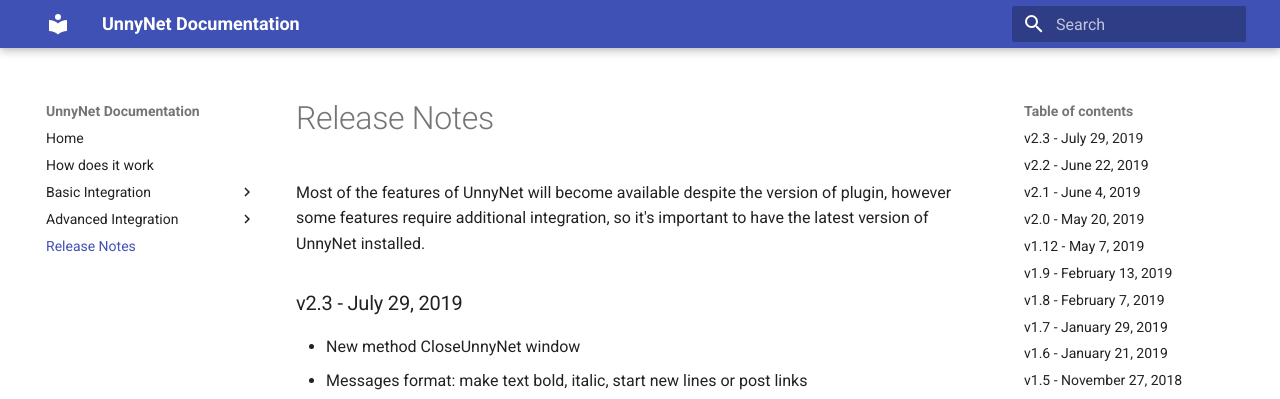
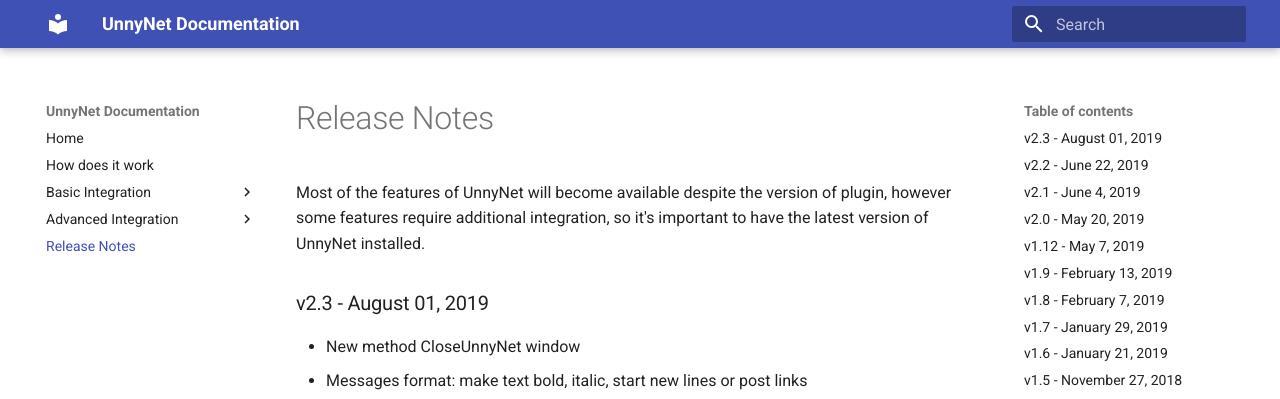
Before and after one commit to unnynet/unnynet-docs, an MkDocs documentation site: the page built from docs/release_notes.md, in a window 1280 px wide and 900 px high. Shown: the top 399 px of the window. Built offline with MkDocs 1.6.1 and Material for MkDocs 9.7.7, drawn with Linux system fonts in a browser that asks for light colours.

Commit message:
update the date

```diff
--- a/docs/release_notes.md
+++ b/docs/release_notes.md
@@ -2,7 +2,7 @@
 
 Most of the features of UnnyNet will become available despite the version of plugin, however some features require additional integration, so it's important to have the latest version of UnnyNet installed.
 
-### v2.3 - July 29, 2019
+### v2.3 - August 01, 2019
 * New method CloseUnnyNet window
 * Messages format: make text bold, italic, start new lines or post links
 * Now you can open player's profile from his invitation to friends
```
